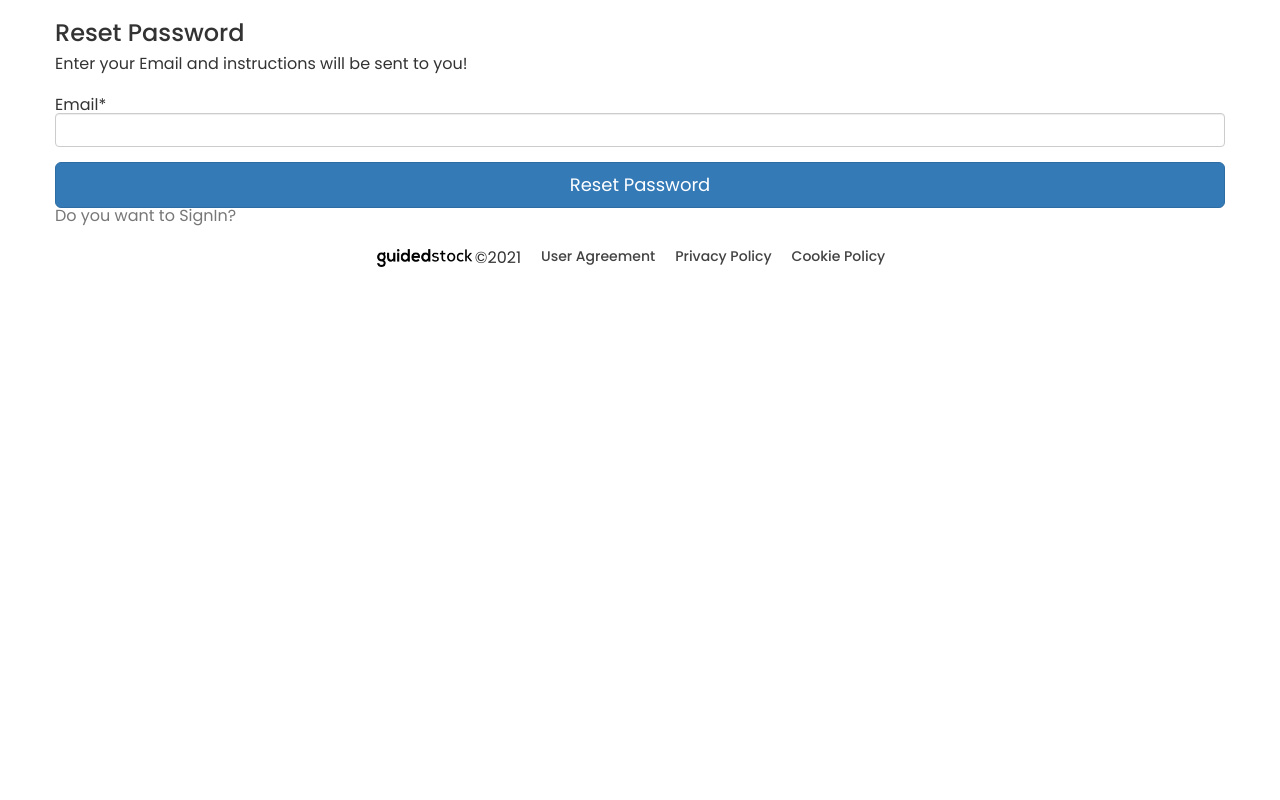
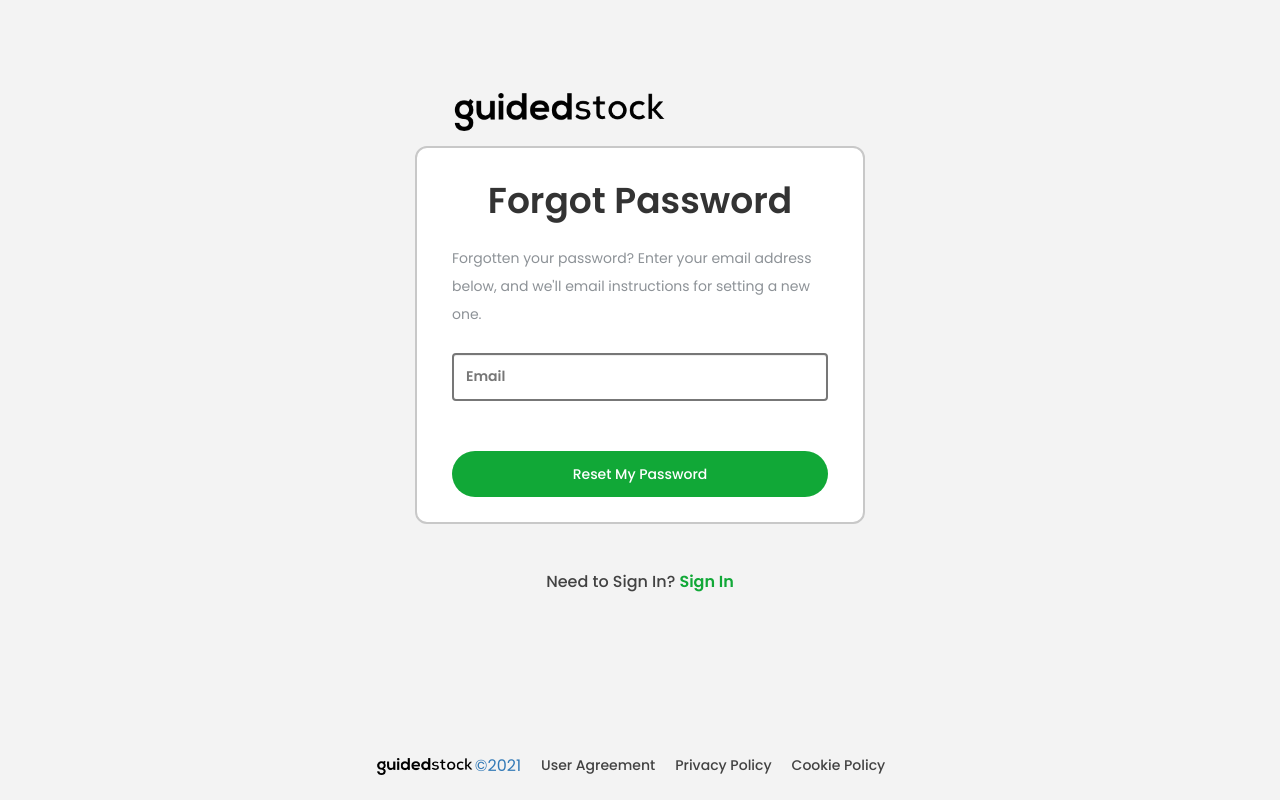
Before and after one commit to pilgrim53/GuidedStock, a Django app: page /password_reset/ in a window 1280 px wide. Run offline with Django 3.2, Linux system fonts and the light colour scheme; parts of the project's set-up code (start-up, migrations or seed data) failed here and were passed over; some libraries are stand-ins or nearby versions.

Commit message:
Install styles for forgot password pages

```diff
--- a/stock_admin/static/assets/css/style.css
+++ b/stock_admin/static/assets/css/style.css
@@ -1025,6 +1045,7 @@ body {
 	color: #8d9297;
     line-height: 28px;
     margin-bottom: 5px;
+	font-size:14px;
 }
 
 .back-login{
--- a/stock_admin/templates/base.html
+++ b/stock_admin/templates/base.html
@@ -3,7 +3,7 @@
 
 <head>
     <meta charset="uft-8">
-    <title>GuidedStock | Personal Stock Portfolio Management Tools</title>
+   <title> {% block title %}GuidedStock | Personal Stock Portfolio Management Tools{% endblock %}</title>
     <link rel="icon" href="{% static 'assets/logos/favicon.png' %}" type="image/png" sizes="16x16">
     <meta name="viewport" content="width=device-width, initial-scale=1">
     <meta name="description" content="GuidedStock Personal Stock Portfolio Management Tools">
@@ -22,7 +22,7 @@
     {% endblock %}
     <div class="login-footer">
         <div class="footer-link">
-            <span><img src="{% static 'assets/logos/gs_logo.png' %}" alt="footer-logo" />©2021</span>
+          <a href="{% url 'home' %}">  <span><img src="{% static 'assets/logos/gs_logo.png' %}" alt="footer-logo" />©2021</span></a>
             <span><a href="{% url 'user-agreement' %}">User Agreement</a></span>
             <span><a href="{% url 'privacy-policy' %}">Privacy Policy</a></span>
             <span><a href="{% url 'cookie-policy' %}">Cookie Policy</a></span>
--- a/stock_admin/templates/registration/login.html
+++ b/stock_admin/templates/registration/login.html
@@ -58,7 +58,7 @@
             </form>
         </div>
         <p class="user-agreement">By loggin in, you agree to the terms and conditions <br /> outlined in the <a
-                href="javascript:void(0);">User Aggreement</a></p>
+                href="{% url 'user-agreement' %}">User Aggreement</a></p>
 
 
         <div class="new-join">
--- a/stock_admin/templates/registration/password_reset_form.html
+++ b/stock_admin/templates/registration/password_reset_form.html
@@ -1,28 +1,45 @@
 {% extends "base.html" %}
 
-{% load i18n crispy_forms_tags%}
+{% load i18n  static %}
+
+{% block title %}Forgot Password{% endblock %}
 
 {% block content %}
-<div class="container">
-    <div class="row">
-        <div class="col-6">
-            <div class="card">
-                <div class="card-body">
-                    <h1 class="h3 mb-3 font-weight-normal">{% trans 'Reset Password' %}</h1>
+
+<body class="{% block body_class %}login-page-outside-style{% endblock %}">
+
+    <div class="outside-wrapper">
+        <div class="custom-col">
+            <div class="header-logo">
+                <a href="{% url 'home' %}"> <img src="{% static 'assets/logos/gs_logo.png' %}" alt="footer-logo" /></a>
+            </div>
+            <div class="login-form sucess-msg">
+                <h2 class="text-center">Forgot Password</h2>
                 <p>
-                        {% blocktrans %}Enter your <b>Email</b> and instructions will be sent to you!{% endblocktrans %}
+                    Forgotten your password? Enter your email address below, and we'll email instructions for setting a
+                    new one.
                 </p>
-                    <form action="" method="post">
+                <form class="custom-form" method="post" action="">
                     {% csrf_token %}
-                        {{form|crispy}}
-                        <input type="submit" class="btn btn-lg btn-primary btn-block" value='Reset Password' />
-                        <div class="m-2">
-                            <a href="{% url 'login' %}" class="text-muted">Do you want to SignIn?</a>
+                    <div class="form-group">
+                        <input type="email" {% if form.email.value %}value="{{ form.email.value }}" {% endif %}
+                            name="email" class="form-control" placeholder="Email" />
                     </div>
+                    {% for error in form.email.errors %}
+                    <span class="text-warning validation-msg">{{ error }}</span>
+                    {% endfor %}
+
+                    <div class="form-group text-center">
+                        <button type="submit" class="custom-btn back-login">Reset My Password</button>
+                    </div>
+
                 </form>
+            </div>
+            <div class="new-join">
+                <p>Need to Sign In? <a href="{% url 'login' %}">Sign In</a></p>
             </div>
         </div>
     </div>
-    </div>
-</div>
+
+
     {% endblock %}
--- a/stock_admin/templates/signup.html
+++ b/stock_admin/templates/signup.html
@@ -74,7 +74,7 @@
                     <li>
                         <input class="styled-checkbox" id="styled-checkbox-2" required type="checkbox" value="value1">
                         <label for="styled-checkbox-2">I agree with the &nbsp; <a
-                                href="{% url 'terms-and-conditions' %}">terms and conditions</a></label>
+                                href="{% url 'user-agreement' %}">terms and conditions</a></label>
                     </li>
                 </ul>
 
--- a/stock_admin/urls.py
+++ b/stock_admin/urls.py
@@ -18,8 +18,7 @@ urlpatterns = [
     path('signup', views.SignUp.as_view(), name='signup'),
     path('password', login_required(
         views.ChangePasswordFormView.as_view()), name='change_password'),
-    path('terms-and-conditions', TemplateView.as_view(
-        template_name='terms-and-conditions.html'), name='terms-and-conditions'),
+
     path('user-agreement', TemplateView.as_view(template_name="user_agreement.html"),
          name='user-agreement'),
     path('privacy-policy', TemplateView.as_view(template_name="privacy_policy.html"),
```
Also changed, not shown: other parts of stock_admin/static/assets/css/style.css (+28 -4 lines), stock_admin/templates/registration/password_reset_complete.html (+23 -5 lines), stock_admin/templates/registration/password_reset_confirm.html (+65 -10 lines), stock_admin/templates/registration/password_reset_done.html (+28 -7 lines), stock_admin/templates/terms-and-conditions.html (deleted, +0 -7 lines). Lines whose indentation alone changed are shown as unchanged.
